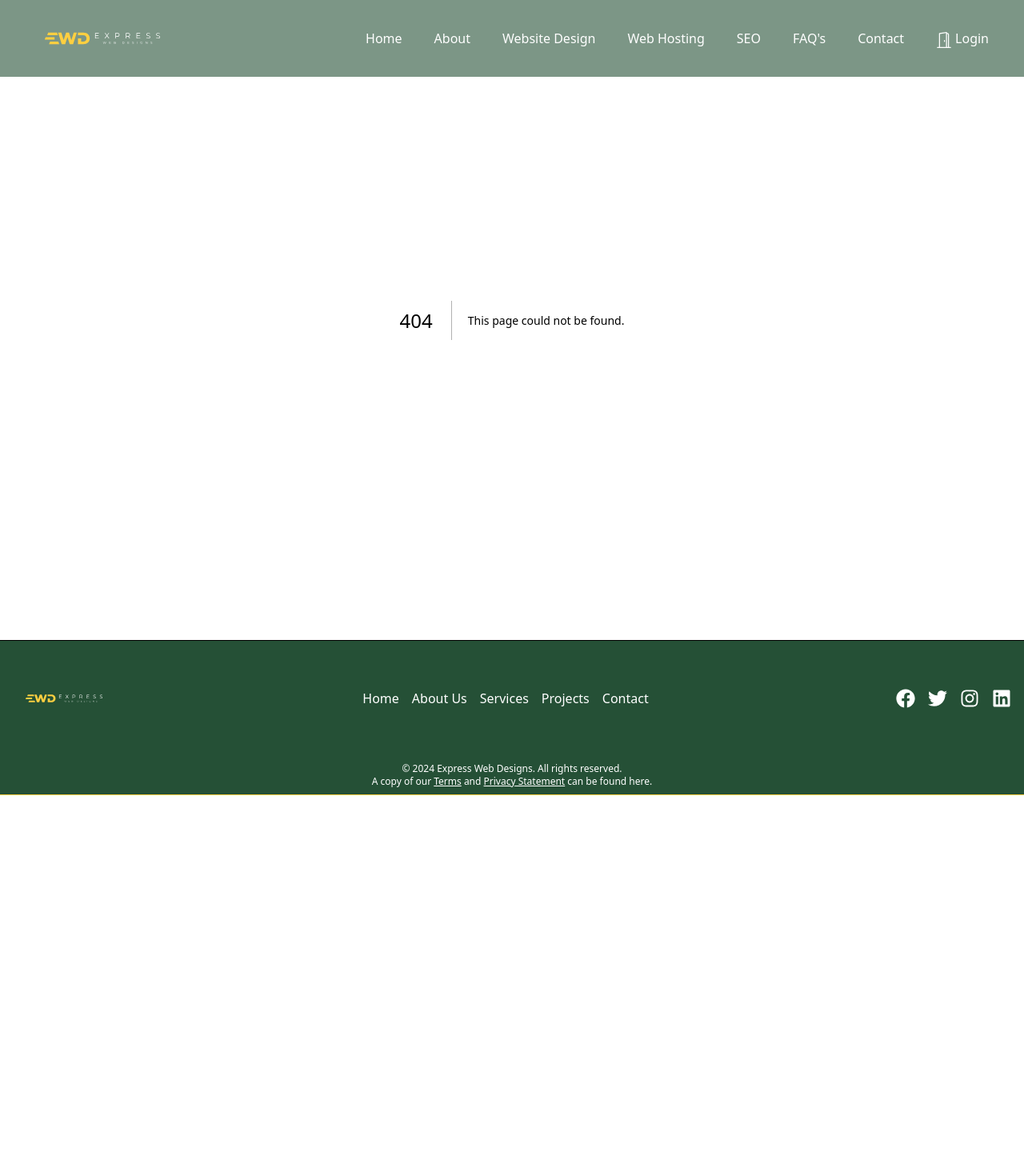
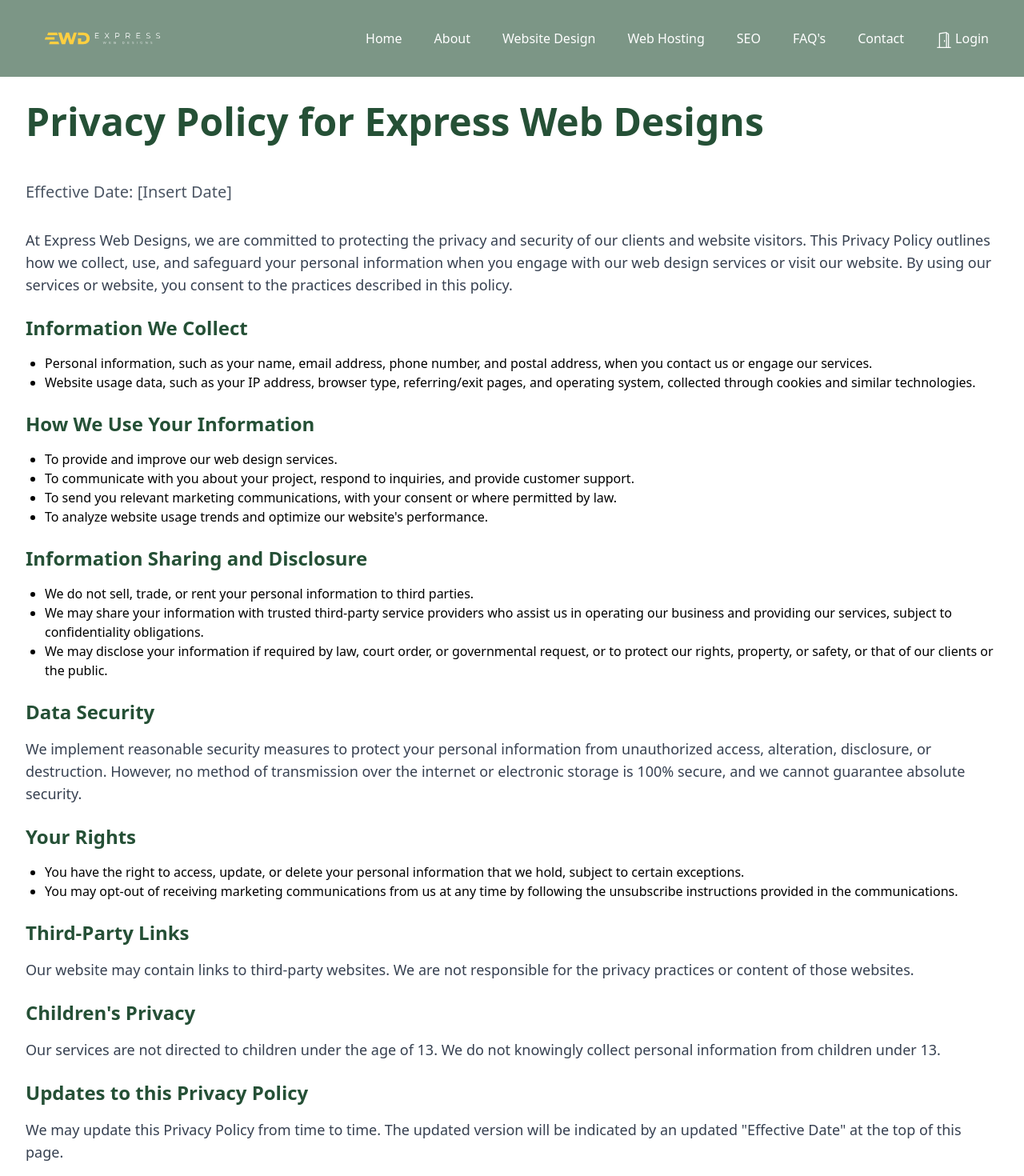
Before and after one commit to jdm1991/final-express, a Next.js app: page /privacy in a window 1280 px wide. Before the commit this address had no page. Shown: the top 1470 px of the page at 80% size. Before the commit the page ends 994 px from the top, so only its background shows below. Built offline with nearby package versions, Linux system fonts and the light colour scheme.

Commit message:
Terms and privacy

```diff
--- a/src/app/about/page.jsx
+++ b/src/app/about/page.jsx
@@ -19,7 +19,7 @@ export default function About() {
                 building various types of websites across a wide range of
                 industries. With a passion for creating engaging and
                 user-friendly digital experiences, we strive to deliver
-                exceptional results for our clients.
+                exceptional results for our clients and making each and every one feel as if they are our top priority. Something we hear often is that customer service is difficult to find in 2024, which is why we never forget that we work for the customer, and if you aren't happy, neither are we.
               </p>
             </div>
           </div>
@@ -74,7 +74,7 @@ export default function About() {
                 Things We Do Differently
               </h2>
               <p className="mt-4 max-w-3xl ml-auto text-xl text-gray-600">
-                At our company, we prioritize open and transparent communication
+                At Express, we prioritize open and transparent communication
                 with our clients, ensuring that we understand their unique needs
                 and goals. We focus on delivering high-quality, custom solutions
                 that are tailored to each client&apos;s specific requirements.
--- a/src/app/components/Services.jsx
+++ b/src/app/components/Services.jsx
@@ -13,7 +13,7 @@ export default function Services() {
             <div className="bg-[#255036] p-0.5 rounded-lg shadow-lg hover:scale-105 transition duration-300 ease-in-out group">
               <div className="bg-amber-500 p-6 rounded-lg shadow-md h-64 sm:h-72 lg:h-80 text-left relative overflow-hidden">
                 <div className="absolute inset-0 bg-gradient-to-r from-transparent via-white/20 to-transparent group-hover:animate-[shimmer_1s_ease-in-out_1]"></div>
-                <h3 className="text-xl sm:text-2xl font-bold text-white mb-4 text-shadow relative">
+                <h3 className="text-xl sm:text-2xl font-bold text-white mb-4 text-shadow relative underline">
                   Website Design
                 </h3>
                 <p className="text-base sm:text-lg font-medium text-white text-shadow relative mb-10">
@@ -24,7 +24,7 @@ export default function Services() {
                 </p>
                 <Link
                   href="/webDesign"
-                  className="absolute bottom-4 right-4 bg-white text-[#255036] px-4 py-2 rounded-md font-bold hover:bg-[#255036] hover:text-white transition duration-300 ease-in-out text-sm"
+                  className="absolute bottom-4 right-4 bg-[#255036] text-white px-4 py-2 rounded-md font-bold hover:bg-yellow-400 hover:text-[#255036] transition duration-300 ease-in-out text-sm"
                 >
                   Learn More
                 </Link>
@@ -35,7 +35,7 @@ export default function Services() {
             <div className="bg-[#255036] p-0.5 rounded-lg shadow-lg hover:scale-105 transition duration-300 ease-in-out group">
               <div className="bg-cyan-500 p-6 rounded-lg shadow-md h-64 sm:h-72 lg:h-80 text-left relative overflow-hidden">
                 <div className="absolute inset-0 bg-gradient-to-r from-transparent via-white/20 to-transparent group-hover:animate-[shimmer_1s_ease-in-out_1]"></div>
-                <h3 className="text-xl sm:text-2xl font-bold text-white mb-4 text-shadow relative">
+                <h3 className="text-xl sm:text-2xl font-bold text-white mb-4 text-shadow relative underline">
                   Web Hosting & Maintenance
                 </h3>
                 <p className="text-base sm:text-lg font-medium text-white text-shadow relative mb-10">
@@ -46,7 +46,7 @@ export default function Services() {
                 </p>
                 <Link
                   href="/webHosting"
-                  className="absolute bottom-4 right-4 bg-white text-[#255036] px-4 py-2 rounded-md font-bold hover:bg-[#255036] hover:text-white transition duration-300 ease-in-out text-sm"
+                  className="absolute bottom-4 right-4 bg-[#255036] text-white px-4 py-2 rounded-md font-bold hover:bg-yellow-400 hover:text-[#255036] transition duration-300 ease-in-out text-sm"
                 >
                   Learn More
                 </Link>
@@ -57,7 +57,7 @@ export default function Services() {
             <div className="bg-[#255036] p-0.5 rounded-lg shadow-lg hover:scale-105 transition duration-300 ease-in-out group">
               <div className="bg-pink-500 p-6 rounded-lg shadow-md h-64 sm:h-72 lg:h-80 text-left relative overflow-hidden">
                 <div className="absolute inset-0 bg-gradient-to-r from-transparent via-white/20 to-transparent group-hover:animate-[shimmer_1s_ease-in-out_1]"></div>
-                <h3 className="text-xl sm:text-2xl font-bold text-white mb-4 text-shadow relative">
+                <h3 className="text-xl sm:text-2xl font-bold text-white mb-4 text-shadow relative underline">
                   Search Engine Optimization
                 </h3>
                 <p className="text-base sm:text-lg font-medium text-white text-shadow relative mb-12">
@@ -69,7 +69,7 @@ export default function Services() {
                 </p>
                 <Link
                   href="/seo"
-                  className="absolute bottom-4 right-4 bg-white text-[#255036] px-4 py-2 rounded-md font-bold hover:bg-[#255036] hover:text-white transition duration-300 ease-in-out text-sm"
+                  className="absolute bottom-4 right-4 bg-[#255036] text-white px-4 py-2 rounded-md font-bold hover:bg-yellow-400 hover:text-[#255036] transition duration-300 ease-in-out text-sm"
                 >
                   Learn More
                 </Link>
@@ -80,7 +80,7 @@ export default function Services() {
             <div className="bg-[#255036] p-0.5 rounded-lg shadow-lg hover:scale-105 transition duration-300 ease-in-out group">
               <div className="bg-lime-500 p-6 rounded-lg shadow-md h-64 sm:h-72 lg:h-80 text-left relative overflow-hidden">
                 <div className="absolute inset-0 bg-gradient-to-r from-transparent via-white/20 to-transparent group-hover:animate-[shimmer_1s_ease-in-out_1]"></div>
-                <h3 className="text-xl sm:text-2xl font-bold text-white mb-4 text-shadow relative">
+                <h3 className="text-xl sm:text-2xl font-bold text-white mb-4 text-shadow relative underline">
                   Website Copywriting
                 </h3>
                 <p className="text-base sm:text-lg font-medium text-white text-shadow relative mb-10">
@@ -90,7 +90,7 @@ export default function Services() {
                 </p>
                 <Link
                   href="/website-copywriting"
-                  className="absolute bottom-4 right-4 bg-white text-[#255036] px-4 py-2 rounded-md font-bold hover:bg-[#255036] hover:text-white transition duration-300 ease-in-out text-sm"
+                  className="absolute bottom-4 right-4 bg-[#255036] text-white px-4 py-2 rounded-md font-bold hover:bg-yellow-400 hover:text-[#255036] transition duration-300 ease-in-out text-sm"
                 >
                   Learn More
                 </Link>
@@ -101,7 +101,7 @@ export default function Services() {
             <div className="bg-[#255036] p-0.5 rounded-lg shadow-lg hover:scale-105 transition duration-300 ease-in-out group">
               <div className="bg-red-500 p-6 rounded-lg shadow-md h-64 sm:h-72 lg:h-80 text-left relative overflow-hidden">
                 <div className="absolute inset-0 bg-gradient-to-r from-transparent via-white/20 to-transparent group-hover:animate-[shimmer_1s_ease-in-out_1]"></div>
-                <h3 className="text-xl sm:text-2xl font-bold text-white mb-4 text-shadow relative">
+                <h3 className="text-xl sm:text-2xl font-bold text-white mb-4 text-shadow relative underline">
                   Website Consultancy
                 </h3>
                 <p className="text-base sm:text-lg font-medium text-white text-shadow relative mb-10">
@@ -112,7 +112,7 @@ export default function Services() {
                 </p>
                 <Link
                   href="/website-consultancy"
-                  className="absolute bottom-4 right-4 bg-white text-[#255036] px-4 py-2 rounded-md font-bold hover:bg-[#255036] hover:text-white transition duration-300 ease-in-out text-sm"
+                  className="absolute bottom-4 right-4 bg-[#255036] text-white px-4 py-2 rounded-md font-bold hover:bg-yellow-400 hover:text-[#255036] transition duration-300 ease-in-out text-sm"
                 >
                   Learn More
                 </Link>
--- /dev/null
+++ b/src/app/privacy/page.jsx
@@ -0,0 +1,139 @@
+export default function Privacy() {
+  return (
+    <section className="bg-white pt-32 pb-12">
+      <div className="max-w-7xl mx-auto px-4 sm:px-6 lg:px-8">
+        <div className="text-center">
+          <h1 className="text-4xl md:text-5xl font-bold text-[#255036] mb-10 text-left">
+            Privacy Policy for Express Web Designs
+          </h1>
+          <p className="text-xl font-medium text-gray-600 mb-8 text-left">
+            Effective Date: [Insert Date]
+          </p>
+          <div className="text-left">
+            <p className="text-lg font-medium text-gray-700 mb-6">
+              At Express Web Designs, we are committed to protecting the privacy
+              and security of our clients and website visitors. This Privacy
+              Policy outlines how we collect, use, and safeguard your personal
+              information when you engage with our web design services or visit
+              our website. By using our services or website, you consent to the
+              practices described in this policy.
+            </p>
+            <h2 className="text-2xl font-bold text-[#255036] mb-4">
+              Information We Collect
+            </h2>
+            <ul className="list-disc pl-6 mb-6">
+              <li>
+                Personal information, such as your name, email address, phone
+                number, and postal address, when you contact us or engage our
+                services.
+              </li>
+              <li>
+                Website usage data, such as your IP address, browser type,
+                referring/exit pages, and operating system, collected through
+                cookies and similar technologies.
+              </li>
+            </ul>
+            <h2 className="text-2xl font-bold text-[#255036] mb-4">
+              How We Use Your Information
+            </h2>
+            <ul className="list-disc pl-6 mb-6">
+              <li>To provide and improve our web design services.</li>
+              <li>
+                To communicate with you about your project, respond to
+                inquiries, and provide customer support.
+              </li>
+              <li>
+                To send you relevant marketing communications, with your consent
+                or where permitted by law.
+              </li>
+              <li>
+                To analyze website usage trends and optimize our website's
+                performance.
+              </li>
+            </ul>
+            <h2 className="text-2xl font-bold text-[#255036] mb-4">
+              Information Sharing and Disclosure
+            </h2>
+            <ul className="list-disc pl-6 mb-6">
+              <li>
+                We do not sell, trade, or rent your personal information to
+                third parties.
+              </li>
+              <li>
+                We may share your information with trusted third-party service
+                providers who assist us in operating our business and providing
+                our services, subject to confidentiality obligations.
+              </li>
+              <li>
+                We may disclose your information if required by law, court
+                order, or governmental request, or to protect our rights,
+                property, or safety, or that of our clients or the public.
+              </li>
+            </ul>
+            <h2 className="text-2xl font-bold text-[#255036] mb-4">
+              Data Security
+            </h2>
+            <p className="text-lg font-medium text-gray-700 mb-6">
+              We implement reasonable security measures to protect your personal
+              information from unauthorized access, alteration, disclosure, or
+              destruction. However, no method of transmission over the internet
+              or electronic storage is 100% secure, and we cannot guarantee
+              absolute security.
+            </p>
+            <h2 className="text-2xl font-bold text-[#255036] mb-4">
+              Your Rights
+            </h2>
+            <ul className="list-disc pl-6 mb-6">
+              <li>
+                You have the right to access, update, or delete your personal
+                information that we hold, subject to certain exceptions.
+              </li>
+              <li>
+                You may opt-out of receiving marketing communications from us at
+                any time by following the unsubscribe instructions provided in
+                the communications.
+              </li>
+            </ul>
+            <h2 className="text-2xl font-bold text-[#255036] mb-4">
+              Third-Party Links
+            </h2>
+            <p className="text-lg font-medium text-gray-700 mb-6">
+              Our website may contain links to third-party websites. We are not
+              responsible for the privacy practices or content of those
+              websites.
+            </p>
+            <h2 className="text-2xl font-bold text-[#255036] mb-4">
+              Children's Privacy
+            </h2>
+            <p className="text-lg font-medium text-gray-700 mb-6">
+              Our services are not directed to children under the age of 13. We
+              do not knowingly collect personal information from children under
+              13.
+            </p>
+            <h2 className="text-2xl font-bold text-[#255036] mb-4">
+              Updates to this Privacy Policy
+            </h2>
+            <p className="text-lg font-medium text-gray-700 mb-6">
+              We may update this Privacy Policy from time to time. The updated
+              version will be indicated by an updated "Effective Date" at the
+              top of this page.
+            </p>
+            <h2 className="text-2xl font-bold text-[#255036] mb-4">
+              Contact Us
+            </h2>
+            <p className="text-lg font-medium text-gray-700 mb-6">
+              If you have any questions or concerns about this Privacy Policy or
+              our privacy practices, please contact us at [Insert contact email
+              or address].
+            </p>
+            <p className="text-lg font-medium text-gray-700">
+              By using our services or website, you acknowledge that you have
+              read and understood this Privacy Policy and agree to be bound by
+              its terms.
+            </p>
+          </div>
+        </div>
+      </div>
+    </section>
+  );
+}
--- /dev/null
+++ b/src/app/terms/page.jsx
@@ -0,0 +1,45 @@
+export default function Terms() {
+
+    return (
+      <p>
+        Sure, I can help you with that. Here's a sample terms and conditions
+        page for your web design company, Express Web Designs, based in the
+        U.K.: Express Web Designs Terms and Conditions Acceptance of Terms By
+        accessing and using the services provided by Express Web Designs, you
+        agree to be bound by these terms and conditions, as well as our Privacy
+        Policy. If you do not agree with these terms, please refrain from using
+        our services. Services Express Web Designs offers web design and
+        development services to clients in the United Kingdom. We reserve the
+        right to refuse or terminate our services at any time and for any
+        reason. Pricing and Payment All prices for our services are quoted in
+        Great British Pounds (GBP) and are subject to change without prior
+        notice. A 50% deposit is required before work commences, with the
+        remaining balance due upon completion of the project. Late payments may
+        incur additional fees. Intellectual Property All designs, graphics, and
+        content created by Express Web Designs remain our intellectual property
+        until full payment has been received. Upon completion of the project and
+        receipt of full payment, the client is granted a non-exclusive,
+        non-transferable license to use the deliverables for their intended
+        purpose. Client Responsibilities Clients are responsible for providing
+        accurate and timely information, materials, and feedback necessary for
+        the completion of their project. Delays in providing such items may
+        result in project delays and additional costs. Revisions and Changes Our
+        quoted prices include a specified number of revisions. Additional
+        revisions or changes requested by the client beyond the agreed-upon
+        scope may incur additional charges. Termination Either party may
+        terminate the agreement at any time with written notice. If the client
+        terminates the project, they are responsible for paying for all work
+        completed up until the termination date. Limitation of Liability Express
+        Web Designs shall not be liable for any indirect, incidental, special,
+        or consequential damages arising out of or related to our services or
+        these terms and conditions. Governing Law These terms and conditions
+        shall be governed by and construed in accordance with the laws of
+        England and Wales. Changes to Terms and Conditions Express Web Designs
+        reserves the right to modify these terms and conditions at any time. It
+        is the client's responsibility to review these terms periodically for
+        changes. By engaging Express Web Designs for our services, you
+        acknowledge that you have read, understood, and agree to be bound by
+        these terms and conditions.
+      </p>
+    );
+}
```
